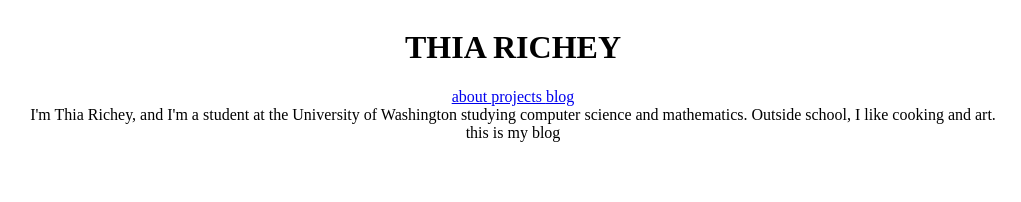
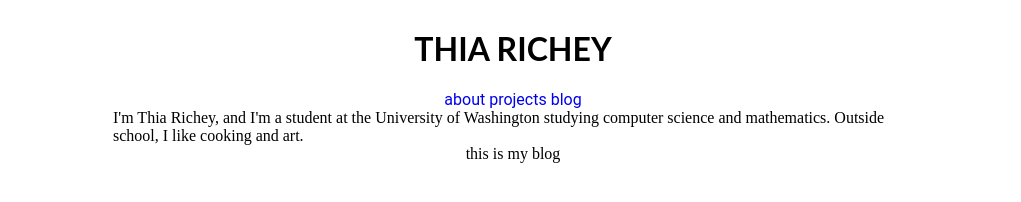
Before and after one commit to rosefinch32/rosefinch32.github.io, a plain HTML site: page index.html in a window 1280 px wide. Shown: the whole page, without its empty margins (127-1148 px from the left). Drawn offline with Linux system fonts and the light colour scheme.

Commit message:
basic outline

```diff
--- a/cssindex.css
+++ b/cssindex.css
@@ -3,3 +3,18 @@ body {
 	flex-direction: column;
 	align-items: center;
 }
+
+.mainpage {
+	display: flex;
+	max-width: 50em;
+	align-items: center;
+}
+
+h1 {
+	font-family: 'Lato', sans-serif;
+}
+
+a {
+	font-family: 'Roboto', sans-serif;
+	text-decoration: none;
+}
```
